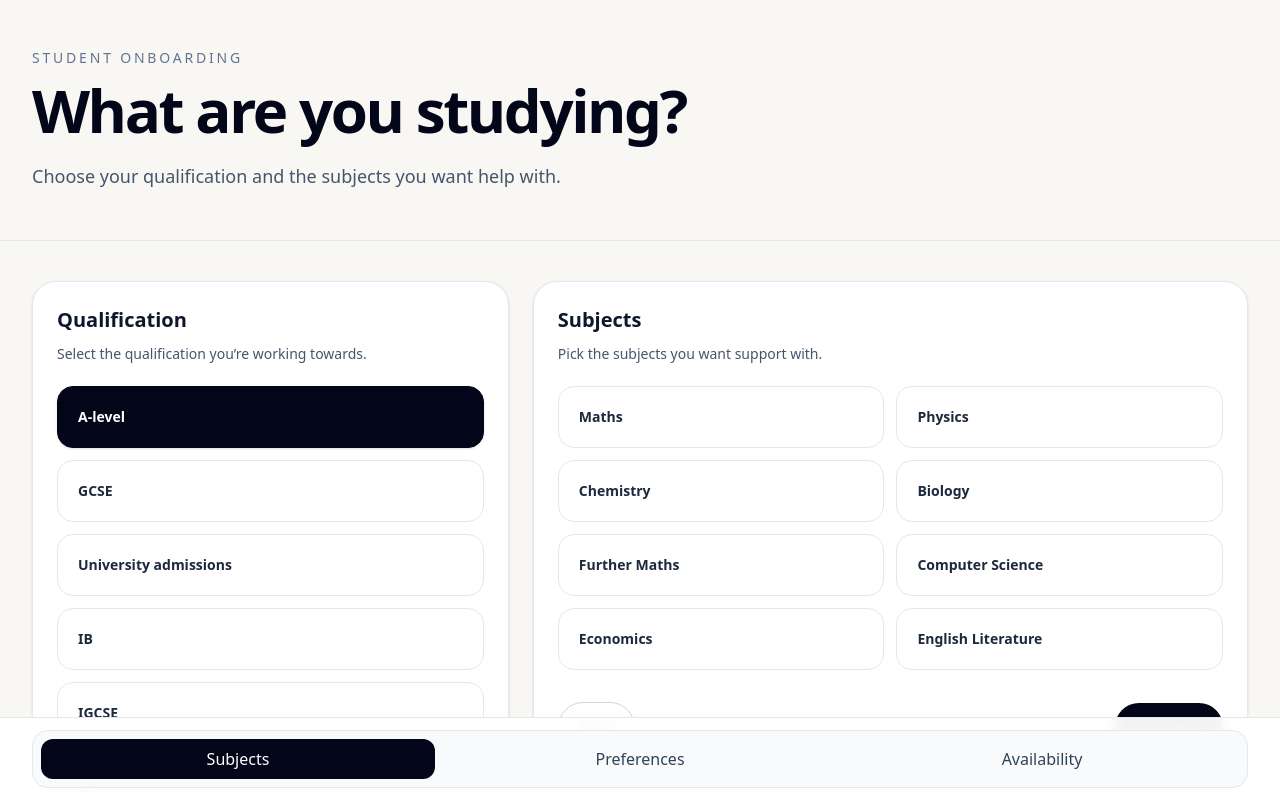
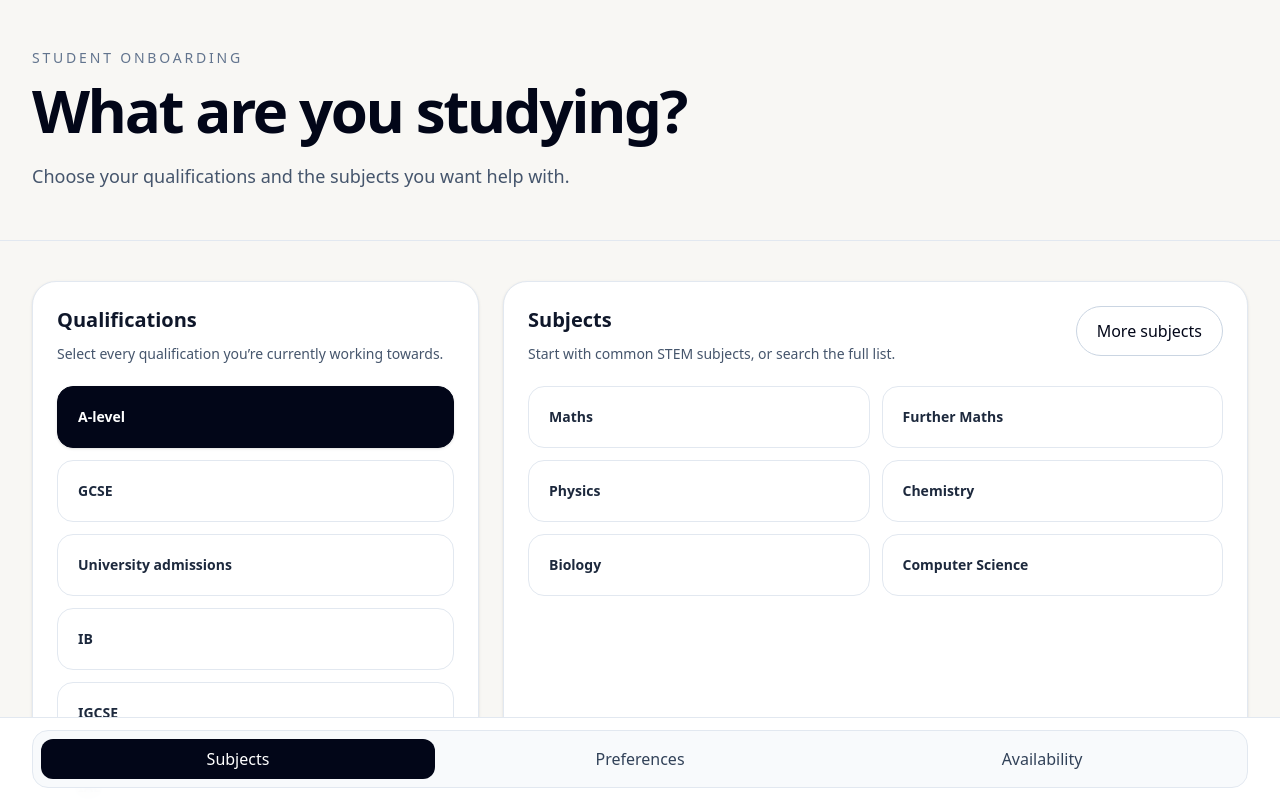
Before and after one commit to LogicGate-Admissions/tutoring-website, a Next.js app in the folder frontend/: page /student/onboarding/subjects in a window 1280 px wide. Both pictures are taken after a click on the button "A-level". Shown: the top 800 px of the page. Built offline with nearby package versions, Linux system fonts and the light colour scheme.

Commit message:
feat(student onboarding): multiple subject selection [tus24]

```diff
--- a/frontend/src/domains/students/learning-profile/components/StudentSubjectsStep.tsx
+++ b/frontend/src/domains/students/learning-profile/components/StudentSubjectsStep.tsx
@@ -2,12 +2,14 @@
 
 import { useMemo, useState } from 'react';
 import { useRouter } from 'next/navigation';
+import { Badge } from '@/shared/components/Badge';
 import { Button } from '@/shared/components/Button';
 import { Card } from '@/shared/components/Card';
 import { Container } from '@/shared/components/Container';
 import { PageHeader } from '@/shared/components/PageHeader';
 import { ROUTES } from '@/shared/constants/routes';
 import {
+  PRIMARY_SUBJECTS_BY_CATEGORY,
   QUALIFICATION_CATEGORIES,
   SUBJECT_OPTIONS_BY_CATEGORY,
 } from '@/domains/students/learning-profile/constants/learningProfileOptions';
@@ -20,28 +22,90 @@ import {
 import type { QualificationCategory } from '@/domains/students/learning-profile/types/learningProfile';
 
 /**
+ * Removes duplicate strings while preserving their original order.
+ */
+function uniqueStrings(values: string[]) {
+  return values.filter((value, index) => values.indexOf(value) === index);
+}
+
+/**
  * First student onboarding step.
  *
- * The output is not just UI state. It becomes part of the student's learning
- * profile, which tutor discovery uses to pre-fill filters later.
+ * This creates the first part of the student's learning profile:
+ * - qualifications they are studying
+ * - subjects they want support with
  */
 export function StudentSubjectsStep() {
   const router = useRouter();
   const initialProfile = getStoredLearningProfile();
-  const [category, setCategory] = useState<QualificationCategory | ''>(
-    initialProfile.category
+
+  const [categories, setCategories] = useState<QualificationCategory[]>(
+    initialProfile.categories
   );
+
   const [selectedSubjects, setSelectedSubjects] = useState<string[]>(
     initialProfile.subjects
   );
 
-  const subjectOptions = useMemo(() => {
-    if (!category) return [];
-    return SUBJECT_OPTIONS_BY_CATEGORY[category];
-  }, [category]);
+  const [showAllSubjects, setShowAllSubjects] = useState(false);
+  const [subjectSearch, setSubjectSearch] = useState('');
 
-  function chooseCategory(nextCategory: QualificationCategory) {
-    setCategory(nextCategory);
+  const allSubjectOptions = useMemo(() => {
+    return uniqueStrings(
+      categories.flatMap((category) => SUBJECT_OPTIONS_BY_CATEGORY[category])
+    );
+  }, [categories]);
+
+  const primarySubjectOptions = useMemo(() => {
+    return uniqueStrings(
+      categories.flatMap((category) => PRIMARY_SUBJECTS_BY_CATEGORY[category])
+    );
+  }, [categories]);
+
+  const visibleSubjectOptions = useMemo(() => {
+    const baseOptions = showAllSubjects ? allSubjectOptions : primarySubjectOptions;
+    const normalisedSearch = subjectSearch.trim().toLowerCase();
+
+    if (!normalisedSearch) return baseOptions;
+
+    return allSubjectOptions.filter((subject) =>
+      subject.toLowerCase().includes(normalisedSearch)
+    );
+  }, [allSubjectOptions, primarySubjectOptions, showAllSubjects, subjectSearch]);
+
+  const hasSelectedAnything =
+    categories.length > 0 || selectedSubjects.length > 0;
+
+  const canContinue = categories.length > 0 && selectedSubjects.length > 0;
+
+  function toggleCategory(category: QualificationCategory) {
+    setCategories((currentCategories) => {
+      if (currentCategories.includes(category)) {
+        const nextCategories = currentCategories.filter(
+          (item) => item !== category
+        );
+
+        /**
+         * When a qualification is removed, remove subjects that no longer
+         * belong to any remaining selected qualification.
+         */
+        const remainingSubjects = uniqueStrings(
+          nextCategories.flatMap(
+            (item) => SUBJECT_OPTIONS_BY_CATEGORY[item]
+          )
+        );
+
+        setSelectedSubjects((currentSubjects) =>
+          currentSubjects.filter((subject) =>
+            remainingSubjects.includes(subject)
+          )
+        );
+
+        return nextCategories;
+      }
+
+      return [...currentCategories, category];
+    });
   }
 
   function toggleSubject(subject: string) {
@@ -52,13 +116,29 @@ export function StudentSubjectsStep() {
     );
   }
 
+  function clearSelection() {
+    setCategories([]);
+    setSelectedSubjects([]);
+    setSubjectSearch('');
+    setShowAllSubjects(false);
+  }
+
   function continueToPreferences() {
-    updateStoredLearningProfile({ category, subjects: selectedSubjects });
+    if (!canContinue) return;
+
+    updateStoredLearningProfile({
+      categories,
+      subjects: selectedSubjects,
+    });
+
     router.push(ROUTES.studentOnboardingPreferences);
   }
 
   function saveDraftProfile() {
-    updateStoredLearningProfile({ category, subjects: selectedSubjects });
+    updateStoredLearningProfile({
+      categories,
+      subjects: selectedSubjects,
+    });
   }
 
   return (
@@ -66,14 +146,16 @@ export function StudentSubjectsStep() {
       <PageHeader
         eyebrow="Student onboarding"
         title="What are you studying?"
-        description="Choose your qualification and the subjects you want help with."
+        description="Choose your qualifications and the subjects you want help with."
       />
 
-      <Container className="grid gap-6 py-10 pb-28 lg:grid-cols-[0.8fr_1.2fr]">
+      <Container className="py-10 pb-28">
+        <div className="grid gap-6 lg:grid-cols-[0.75fr_1.25fr]">
+          <div className="grid gap-6">
             <Card>
-          <h2 className="text-xl font-semibold">Qualification</h2>
+              <h2 className="text-xl font-semibold">Qualifications</h2>
               <p className="mt-2 text-sm leading-6 text-slate-600">
-            Select the qualification you’re working towards.
+                Select every qualification you’re currently working towards.
               </p>
 
               <div className="mt-5 grid gap-3">
@@ -81,28 +163,126 @@ export function StudentSubjectsStep() {
                   <OptionCard
                     key={option}
                     title={option}
-                selected={category === option}
-                onToggle={() => chooseCategory(option)}
+                    selected={categories.includes(option)}
+                    onToggle={() => toggleCategory(option)}
                   />
                 ))}
               </div>
             </Card>
 
             <Card>
+              <div className="flex items-start justify-between gap-4">
+                <div>
+                  <h2 className="text-xl font-semibold">
+                    Currently selected
+                  </h2>
+                  <p className="mt-2 text-sm leading-6 text-slate-600">
+                    Review your choices before continuing.
+                  </p>
+                </div>
+
+                <Button
+                  variant="ghost"
+                  disabled={!hasSelectedAnything}
+                  onClick={clearSelection}
+                  className="shrink-0 px-4 py-2"
+                >
+                  Clear
+                </Button>
+              </div>
+
+              <div className="mt-5 grid gap-5">
+                <div>
+                  <p className="text-xs font-semibold uppercase tracking-wide text-slate-500">
+                    Qualifications
+                  </p>
+
+                  <div className="mt-2 flex flex-wrap gap-2">
+                    {categories.length > 0 ? (
+                      categories.map((category) => (
+                        <Badge
+                          key={category}
+                          className="border-slate-300 bg-white text-slate-800"
+                        >
+                          {category}
+                        </Badge>
+                      ))
+                    ) : (
+                      <p className="text-sm text-slate-500">
+                        No qualifications selected yet.
+                      </p>
+                    )}
+                  </div>
+                </div>
+
+                <div>
+                  <p className="text-xs font-semibold uppercase tracking-wide text-slate-500">
+                    Subjects
+                  </p>
+
+                  <div className="mt-2 flex flex-wrap gap-2">
+                    {selectedSubjects.length > 0 ? (
+                      selectedSubjects.map((subject) => (
+                        <Badge
+                          key={subject}
+                          className="border-slate-300 bg-white text-slate-800"
+                        >
+                          {subject}
+                        </Badge>
+                      ))
+                    ) : (
+                      <p className="text-sm text-slate-500">
+                        No subjects selected yet.
+                      </p>
+                    )}
+                  </div>
+                </div>
+              </div>
+            </Card>
+          </div>
+
+          <Card>
+            <div className="flex flex-col gap-4 sm:flex-row sm:items-start sm:justify-between">
+              <div>
                 <h2 className="text-xl font-semibold">Subjects</h2>
                 <p className="mt-2 text-sm leading-6 text-slate-600">
-            Pick the subjects you want support with.
+                  Start with common STEM subjects, or search the full list.
                 </p>
+              </div>
 
-          {!category && (
+              {categories.length > 0 && (
+                <Button
+                  variant="secondary"
+                  onClick={() => setShowAllSubjects((current) => !current)}
+                  className="shrink-0"
+                >
+                  {showAllSubjects ? 'Show less' : 'More subjects'}
+                </Button>
+              )}
+            </div>
+
+            {categories.length === 0 && (
               <div className="mt-5 rounded-2xl border border-dashed border-slate-300 bg-slate-50 p-6 text-sm text-slate-600">
-              Choose a qualification first.
+                Choose at least one qualification first.
               </div>
             )}
 
-          {category && (
+            {categories.length > 0 && (
+              <>
+                {showAllSubjects && (
+                  <label className="mt-5 block text-sm font-medium text-slate-700">
+                    Search subjects
+                    <input
+                      value={subjectSearch}
+                      onChange={(event) => setSubjectSearch(event.target.value)}
+                      placeholder="Search maths, physics, UCAT..."
+                      className="mt-2 w-full rounded-2xl border border-slate-300 bg-white px-4 py-3 text-sm text-slate-950 outline-none transition focus:border-slate-500"
+                    />
+                  </label>
+                )}
+
                 <div className="mt-5 grid gap-3 sm:grid-cols-2">
-              {subjectOptions.map((subject) => (
+                  {visibleSubjectOptions.map((subject) => (
                     <OptionCard
                       key={subject}
                       title={subject}
@@ -111,16 +291,32 @@ export function StudentSubjectsStep() {
                     />
                   ))}
                 </div>
+
+                {visibleSubjectOptions.length === 0 && (
+                  <div className="mt-5 rounded-2xl border border-dashed border-slate-300 bg-slate-50 p-6 text-sm text-slate-600">
+                    No subjects match your search.
+                  </div>
                 )}
+              </>
+            )}
+          </Card>
+        </div>
 
-          <div className="mt-8 flex items-center justify-between gap-4">
+        <div className="mt-6 flex items-center justify-between gap-4 rounded-3xl border border-slate-200 bg-white p-4 shadow-sm">
           <Button variant="secondary" href={ROUTES.home}>
             Back
           </Button>
 
-            <Button onClick={continueToPreferences}>Continue</Button>
+          <div className="hidden text-sm text-slate-500 sm:block">
+            {canContinue
+              ? 'Ready to continue.'
+              : 'Select at least one qualification and one subject.'}
           </div>
-        </Card>
+
+          <Button disabled={!canContinue} onClick={continueToPreferences}>
+            Continue
+          </Button>
+        </div>
       </Container>
 
       <StudentOnboardingSectionBar
--- a/frontend/src/domains/students/learning-profile/constants/learningProfileOptions.ts
+++ b/frontend/src/domains/students/learning-profile/constants/learningProfileOptions.ts
@@ -159,8 +159,70 @@ export const AVAILABILITY_PRESETS = [
 ];
 
 export const DEFAULT_LEARNING_PROFILE = {
-  category: '',
+  categories: [],
   subjects: [],
   learningStyles: [],
   availability: [],
 } satisfies import('@/domains/students/learning-profile/types/learningProfile').StudentLearningProfile;
+
+/**
+ * Subjects shown immediately before the user clicks "More subjects".
+ *
+ * These are the common STEM subjects users are most likely to scan for first.
+ * The full list is still available through search.
+ */
+export const PRIMARY_SUBJECTS_BY_CATEGORY: Record<QualificationCategory, string[]> = {
+  'A-level': [
+    'Maths',
+    'Further Maths',
+    'Physics',
+    'Chemistry',
+    'Biology',
+    'Computer Science',
+  ],
+  GCSE: [
+    'Maths',
+    'Physics',
+    'Chemistry',
+    'Biology',
+    'Computer Science',
+    'Combined Science',
+  ],
+  'University admissions': [
+    'TMUA',
+    'MAT',
+    'STEP',
+    'ESAT',
+    'UCAT',
+    'Interview preparation',
+  ],
+  IB: [
+    'Maths AA HL',
+    'Maths AI HL',
+    'Physics HL',
+    'Chemistry HL',
+    'Biology HL',
+    'Computer Science HL',
+  ],
+  IGCSE: [
+    'Maths',
+    'Physics',
+    'Chemistry',
+    'Biology',
+    'Computer Science',
+  ],
+  IAL: [
+    'Maths',
+    'Further Maths',
+    'Physics',
+    'Chemistry',
+    'Biology',
+  ],
+  'Scottish Highers': [
+    'Maths',
+    'Physics',
+    'Chemistry',
+    'Biology',
+    'Computing Science',
+  ],
+};
--- a/frontend/src/domains/students/learning-profile/services/learningProfileStorage.ts
+++ b/frontend/src/domains/students/learning-profile/services/learningProfileStorage.ts
@@ -1,7 +1,20 @@
 import { DEFAULT_LEARNING_PROFILE } from '@/domains/students/learning-profile/constants/learningProfileOptions';
-import type { StudentLearningProfile } from '@/domains/students/learning-profile/types/learningProfile';
+import type {
+  QualificationCategory,
+  StudentLearningProfile,
+} from '@/domains/students/learning-profile/types/learningProfile';
 
 const STORAGE_KEY = 'tutorly.studentLearningProfile';
+
+type StoredLearningProfile = Partial<StudentLearningProfile> & {
+  /**
+   * Legacy field from the older single-qualification version.
+   *
+   * Keeping this here lets old localStorage data keep working instead of
+   * breaking when we move from category -> categories.
+   */
+  category?: QualificationCategory | '';
+};
 
 /**
  * Reads the profile from localStorage.
@@ -21,9 +34,16 @@ export function getStoredLearningProfile(): StudentLearningProfile {
   }
 
   try {
+    const parsedProfile = JSON.parse(storedProfile) as StoredLearningProfile;
+
+    const categories =
+      parsedProfile.categories ??
+      (parsedProfile.category ? [parsedProfile.category] : []);
+
     return {
       ...DEFAULT_LEARNING_PROFILE,
-      ...JSON.parse(storedProfile),
+      ...parsedProfile,
+      categories,
     };
   } catch {
     return DEFAULT_LEARNING_PROFILE;
--- a/frontend/src/domains/students/learning-profile/types/learningProfile.ts
+++ b/frontend/src/domains/students/learning-profile/types/learningProfile.ts
@@ -23,7 +23,7 @@ export type TimeBlock = {
  * It is separate from the UI so tutor discovery can reuse it later.
  */
 export type StudentLearningProfile = {
-  category: QualificationCategory | '';
+  categories: QualificationCategory[];
   subjects: string[];
   learningStyles: string[];
   availability: TimeBlock[];
--- a/frontend/src/domains/tutors/tutor-discovery/components/TutorDiscoveryPage.tsx
+++ b/frontend/src/domains/tutors/tutor-discovery/components/TutorDiscoveryPage.tsx
@@ -39,7 +39,7 @@ function getInitialTutorFilters(): TutorFilters {
   return {
     ...DEFAULT_FILTERS,
     subjects: profile.subjects,
-    level: profile.category,
+    level: profile.categories[0] ?? '',
     learningStyle: profile.learningStyles[0] ?? '',
   };
 }
@@ -120,7 +120,7 @@ export function TutorDiscoveryPage() {
       studentId: MOCK_STUDENT.id,
       studentName: MOCK_STUDENT.name,
       subject: filters.subjects[0] || profile.subjects[0] || tutor.subjects[0],
-      level: filters.level || profile.category || tutor.levels[0],
+      level: filters.level || profile.categories[0] || tutor.levels[0],
       learningStyle:
         filters.learningStyle || profile.learningStyles[0] || tutor.learningStyles[0],
       preferredTime:
```
Lines whose indentation alone changed are shown as unchanged.
